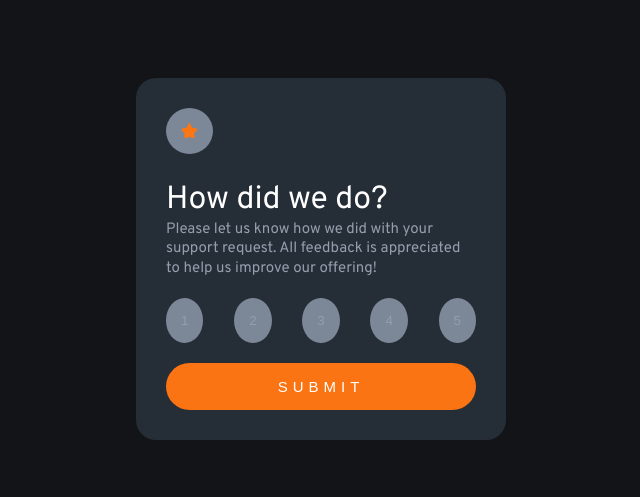
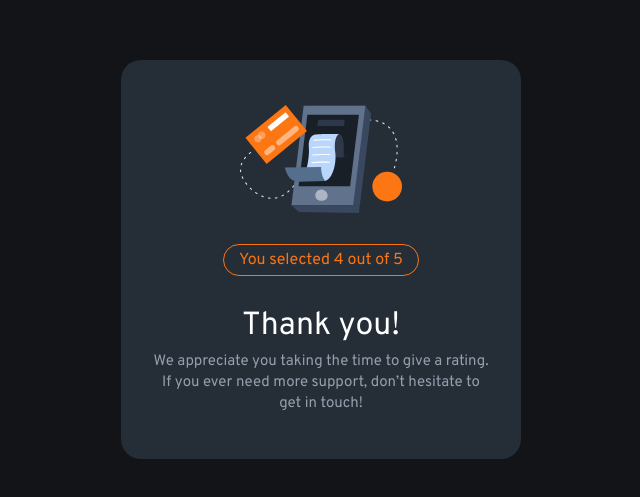
Before and after one commit to JGAMIX7/interactive-rating-component, a plain HTML site: page index.html in a window 1280 px wide. Shown: the part 141-638 px from the top of the page, without its empty margins (319-959 px from the left). Drawn offline with Linux system fonts and the light colour scheme.

Commit message:
html modified and thanks component ready

```diff
--- a/index.html
+++ b/index.html
@@ -19,7 +19,7 @@
   <!-- Rating state start -->
   <div class="container">
     <div class="rating">
-      <img src="images/icon-star.svg" class="rating-img" alt="star icon">
+      <img src="images/icon-star.svg" alt="star icon">
       <h1>How did we do?</h1>
       <p>
         Please let us know how we did with your support request. All feedback is appreciated
@@ -38,8 +38,10 @@
 
     <!-- Thank you state start -->
     <div class="thank-you">
-      <img src="images/illustration-thank-you.svg" class="thank-you-img" alt="Ilustration">
-      <span>You selected <!-- Add rating here --> out of 5</span>
+      <div class="img-box">
+        <img src="images/illustration-thank-you.svg" alt="Ilustration">
+      </div>
+      <span>You selected <!-- Add rating here -->4 out of 5</span>
       <h1>Thank you!</h1>
       <p>
         We appreciate you taking the time to give a rating. If you ever need more support,
--- a/style.css
+++ b/style.css
@@ -32,8 +32,6 @@ ul {list-style: none;}
 
 button {border: none;}
 
-.thank-you {display: none;}
-
 .container {
    display: flex;
    justify-content: center;
@@ -43,13 +41,17 @@ button {border: none;}
 
 .rating,
 .thank-you  {
-   max-width: 370px;
+   max-width: 400px;
    background-color: var(--dark-blue);
-   padding: 30px;
    border-radius: 20px;
 }
 
-.rating .rating-img {
+.rating {
+   display: none;
+   padding: 30px;
+}
+
+.rating img {
    background-color: var(--medium-grey);
    padding: 15px;
    border-radius: 50%;
@@ -60,7 +62,7 @@ button {border: none;}
 }
 
 .rating p {
-   line-height: 1.3;
+   line-height: 1.4;
 }
 
 .rating ul {
@@ -73,8 +75,11 @@ button {border: none;}
 .rating .btn-select {
    background-color: var(--medium-grey);
    color: var(--light-grey);
+   font-size: 15px;
    padding: 15px;
    border-radius: 50%;
+   cursor: pointer;
+   transition: all .3s;
 }
 
 .rating .btn-submit {
@@ -82,9 +87,43 @@ button {border: none;}
    background-color: var(--orange);
    padding: 15px 0;
    border-radius: 30px;
-
    font-size: 15px;
    color: var(--white);
    text-transform: uppercase;
-   letter-spacing: 5px;
+   letter-spacing: 3px;
+   cursor: pointer;
+   transition: all .3s;
 }
+.rating .btn-submit:hover,
+.rating .btn-select:hover  {
+   background-color: var(--white);
+   color: var(--orange);
+}
+
+.thank-you {
+   display: block;
+   text-align: center;
+   padding: 45px 30px;
+}
+
+.thank-you img-box {
+   text-align: center;
+}
+
+.thank-you span {
+   display:inline-block;
+   color: var(--orange);
+   background-color: var(--dark-blue);
+   border: solid 1px var(--orange);
+   border-radius: 20px;
+   padding: 5px 15px;
+   margin: 25px 0 30px;
+}
+
+.thank-you h1 {
+   margin-bottom: 5px;
+}
+
+.thank-you p {
+   line-height: 1.4;
+}
```
